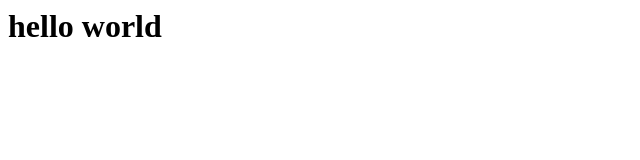
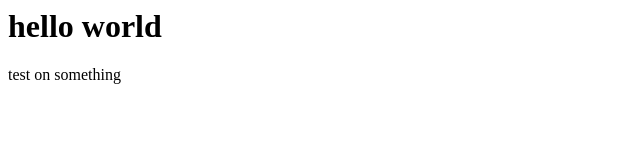
Before and after one commit to jtran1203/gitDemo, a plain HTML site: page index.html in a window 1280 px wide. Shown: the whole page, without its empty margins (0-640 px from the left). Drawn offline with Linux system fonts and the light colour scheme.

Commit message:
add a p tag

```diff
--- a/index.html
+++ b/index.html
@@ -7,5 +7,6 @@
 </head>
 <body>
     <h1>hello world</h1>
+    <p>test on something</p>
 </body>
 </html>
```
